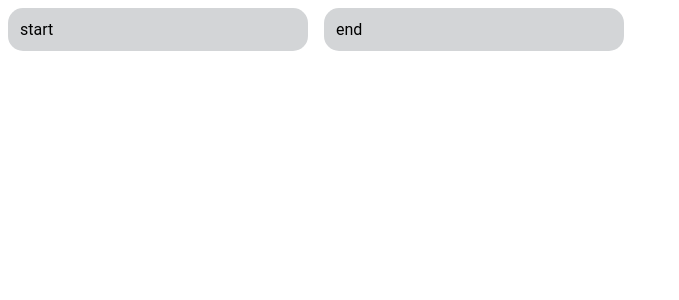
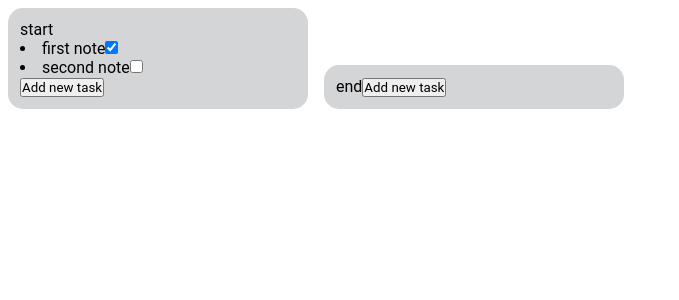
Before and after one commit to rupturevryky/Note, a React (Create React App) app: page / in a window 1280 px wide. Shown: the top 300 px of the page, without its empty margins (0-679 px from the left). Built offline with nearby package versions, Linux system fonts and the light colour scheme.

Commit message:
start new task form

```diff
--- a/src/components/Note/Note.tsx
+++ b/src/components/Note/Note.tsx
@@ -1,14 +1,28 @@
-import { useAppSelector, useAppDispatch } from '../../store/hooks'
+import { toggleCompleted } from '../../slices/notesSlice';
+import { useAppDispatch } from '../../store/hooks'
 
-const Note = () => {
+interface NoteProps{
+    nodeId: string,
+    id: string,
+    title: string,
+    completed: boolean
+}
 
-    // const notes = useAppSelector(state => state.notesSlice.notes)
+const Note: React.FC<NoteProps> = ({id, title, completed, nodeId}) => {
+
     const dispatch = useAppDispatch()
 
+    const onChangeHandler = (noteId: string, titleId: string) => {
+        const action = { noteId: noteId, titleId: titleId }
+
+        dispatch(toggleCompleted(action))
+    }
     return (
-        <div>
-
-        </div>
+        <li>
+            {title}
+            <input type="checkbox" name="checkbox" checked={completed}
+                onChange={ () => onChangeHandler(nodeId, id)} />
+        </li>
     );
 };
 
--- a/src/components/NoteboockItems/NoteboockItems.tsx
+++ b/src/components/NoteboockItems/NoteboockItems.tsx
@@ -1,4 +1,10 @@
-// import { useAppDispatch } from "../../store/hooks"
+import { useState } from "react";
+import { v1 as uuidv1 } from 'uuid';
+
+import { addNote } from "../../slices/notesSlice";
+import { useAppSelector, useAppDispatch } from "../../store/hooks"
+import Note from "../Note/Note";
+
 import s from "./noteboockItems.module.scss"
 
 interface NoteboockItemsProos {
@@ -7,14 +13,54 @@ interface NoteboockItemsProos {
     filter: 'all' | 'completed' | 'uncompleted'
 }
 
-const NoteboockItems: React.FC<NoteboockItemsProos> = ({id, title, filter}) => {
-    // const dispatch = useAppDispatch()
+const NoteboockItems: React.FC<NoteboockItemsProos> = ({  id, title, filter }) => {
 
+    const dispatch = useAppDispatch()
+    const notes = useAppSelector(state => state.notes[id])
+
+    const [AddTaskFormIsActive, setAddTaskFormIsActive] = useState<boolean>(false)
+    const [TaskFormValue, setAddTaskFormValue] = useState<string>('')
+
+    const noteList = notes?.map(note => (
+        <Note
+            nodeId={id}
+            id={note.id}
+            title={note.title}
+            completed={note.completed}
+            key={note.id} />
+    ))
+
+    const addTaskHandler = () => {
+        const action = { noteId: id, title: TaskFormValue }
+        dispatch(addNote(action))               // создаёт новую заметку
+        setAddTaskFormValue('')                 // стирает локальный state
+        setAddTaskFormIsActive(false)           // закрывает input для созданной task-и
+    }
+    const addTaskFormHandler = (value: string) => { // Управляемый input для новой task-и
+        setAddTaskFormValue(value)
+    }
+
+    const addNewTaskHandler = () => {
+        setAddTaskFormIsActive(true)
+    }
+
+    const AddTaskForm = AddTaskFormIsActive
+        ? <><input                               // input с строкой для новой task-и
+            placeholder="Add your task..."
+            value={TaskFormValue}
+            onChange={(e) => addTaskFormHandler(e.target.value)} />
+            <button onClick={addTaskHandler}>add</button></>  // создаёт task-у и убирает input
+        : null
 
     return (
+
         <div className={s.noteboockItems}>
             {title}
+            {noteList}
+            {AddTaskForm}
+            <button onClick={addNewTaskHandler}>Add new task</button> {/* Открывает и закрывает input */}
         </div>
+
     );
 };
 
--- a/src/components/Notebook/Notebook.tsx
+++ b/src/components/Notebook/Notebook.tsx
@@ -13,7 +13,6 @@ const Noteboock: React.FC = () => {
           key={notebook.id} id={notebook.id}
           title={notebook.title} filter={notebook.filter}
           />
-
     ))
 
 
--- a/src/slices/notebookSlice.tsx
+++ b/src/slices/notebookSlice.tsx
@@ -9,13 +9,13 @@ type Todo = {
 type notebookType = {
     notebook: Todo[]
 }
-type actionchangeFilter = {
+type actionChangeFilter = {
     id: string,
     filter: 'all' | 'completed' | 'uncompleted'
 }
 const initialState: notebookType = {
     notebook: [
-    { id: uuidv1(), title: "start", filter: 'all' },
+    { id: '1', title: "start", filter: 'all' },
     { id: uuidv1(), title: "end", filter: 'all' }
   ]}
 
@@ -29,7 +29,7 @@ export const notebookSlice = createSlice({
     removeNotebook: (state, action: PayloadAction<string>) => {
       state.notebook = state.notebook.filter(note => note.id !== action.payload)
     },
-    changeFilter: (state, action: PayloadAction<actionchangeFilter>) => {
+    changeFilter: (state, action: PayloadAction<actionChangeFilter>) => {
       const changeTodo = state.notebook.find(note => note.id === action.payload.id)
       if (changeTodo) {
         changeTodo.filter = action.payload.filter
--- a/src/slices/notesSlice.tsx
+++ b/src/slices/notesSlice.tsx
@@ -11,10 +11,20 @@ type TodosState = {
   [key: string]: Todo[]
 }
 
+type AddNote = {
+  noteId: string,
+  title: string
+}
+
+type Note = {
+  noteId: string,
+  titleId: string
+}
+
 const initialState: TodosState = {
-  [uuidv1()]: [
-    { id: uuidv1(), title: "start", completed: true },
-    { id: uuidv1(), title: "end", completed: false }
+  '1': [
+    { id: uuidv1(), title: "first note", completed: true },
+    { id: uuidv1(), title: "second note", completed: false }
   ]
 }
 
@@ -22,14 +32,14 @@ export const notesSlice = createSlice({
   name: 'notes',
   initialState,
   reducers: {
-    addNote: (state, action: PayloadAction<string>) => {
-      state.notes.push({id: uuidv1(), title: action.payload, completed: false})
+    addNote: (state, action: PayloadAction<AddNote>) => {
+      state[action.payload.noteId].push({id: uuidv1(), title: action.payload.title, completed: false})
     },
-    removeNote: (state, action: PayloadAction<string>) => {
-      state.notes = state.notes.filter(note => note.id !== action.payload)
+    removeNote: (state, action: PayloadAction<Note>) => {
+      state[action.payload.noteId] = state[action.payload.noteId].filter(note => note.id !== action.payload.titleId)
     },
-    toggleCompleted: (state, action: PayloadAction<string>) => {
-      const toggledTodo = state.notes.find(note => note.id === action.payload)
+    toggleCompleted: (state, action: PayloadAction<Note>) => {
+      const toggledTodo = state[action.payload.noteId].find(note => note.id === action.payload.titleId)
       if (toggledTodo) {
         toggledTodo.completed = !toggledTodo.completed
       }
--- a/src/store/store.ts
+++ b/src/store/store.ts
@@ -9,6 +9,8 @@ const store = configureStore({
     notebook
   },
   devTools: process.env.NODE_ENV !== 'production',
+  middleware: (getDefaultMiddleware) =>
+    getDefaultMiddleware()
 })
 
 export type RootState = ReturnType<typeof store.getState>
```
